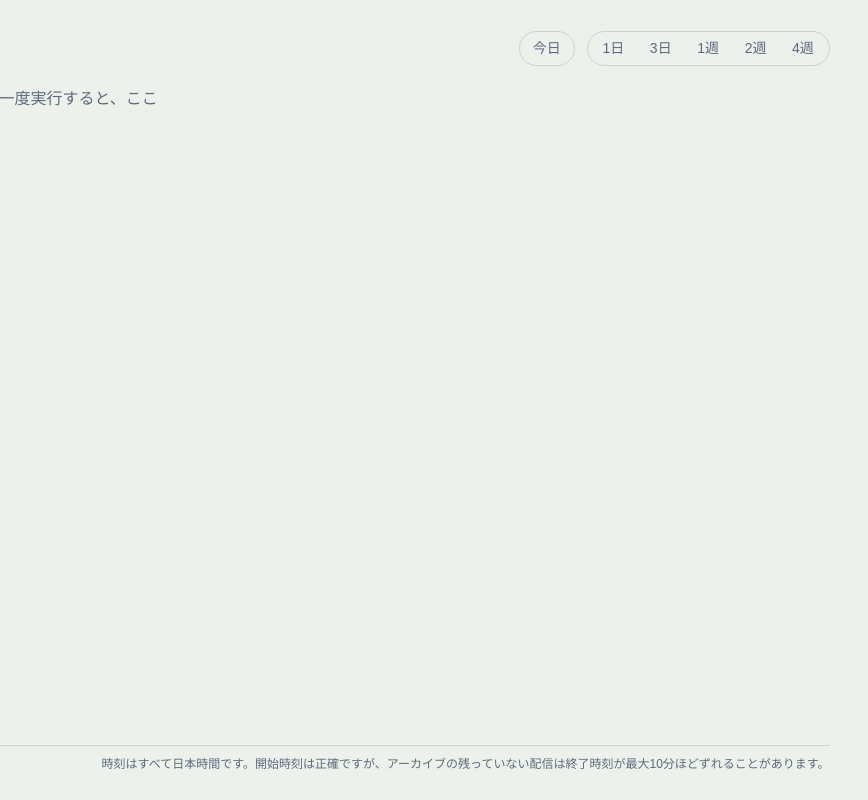
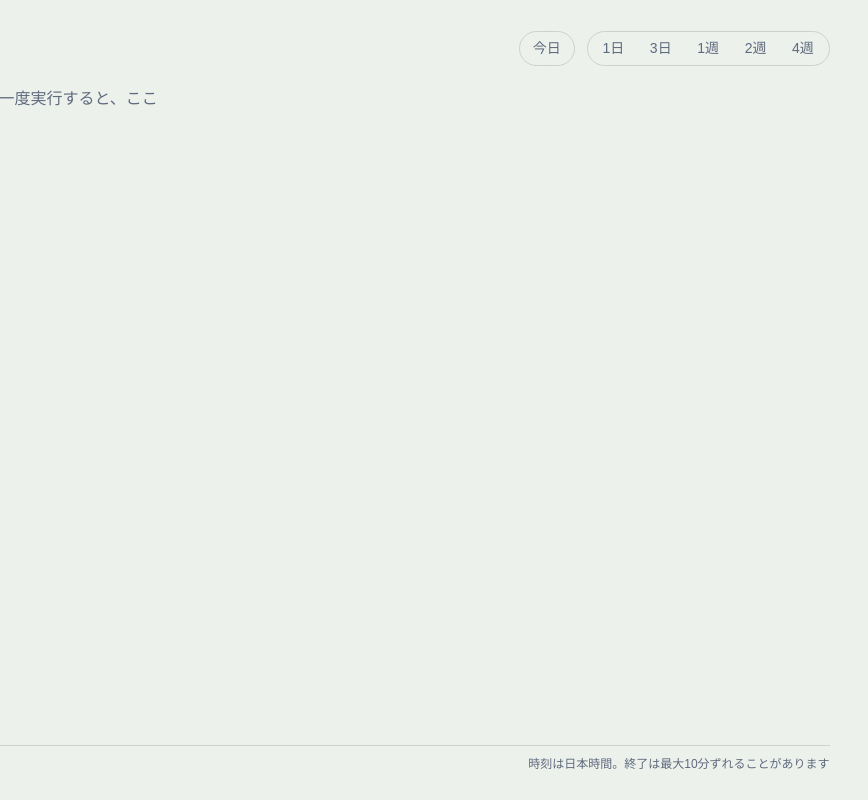
Before and after one commit to kuronekorou39/DRKS-every-watching, a website: page index.html in a window 1280 px wide. Shown: the full height of the page, 412-1280 px from the left. Drawn offline with Linux system fonts and the light colour scheme; no server answers; a web font is replaced by a local one.

Commit message:
フッターの注記を半分以下に縮め、スマホ幅でも1行に収める
Co-Authored-By: Claude Fable 5.1 <noreply@anthropic.com>

```diff
--- a/index.html
+++ b/index.html
@@ -65,7 +65,7 @@
         <span><i class="plat p-youtube">Y</i>YouTube</span>
         <span><i class="plat p-kick">K</i>Kick</span>
       </p>
-      <p>時刻はすべて日本時間です。開始時刻は正確ですが、アーカイブの残っていない配信は終了時刻が最大10分ほどずれることがあります。</p>
+      <p class="note">時刻は日本時間。終了は最大10分ずれることがあります</p>
     </footer>
   </main>
 </body>
--- a/style.css
+++ b/style.css
@@ -331,6 +331,7 @@ a.who-link:hover .name { text-decoration: underline; }
   color: var(--muted);
 }
 .foot a { color: inherit; }
+.foot .note { white-space: nowrap; }
 
 @media (prefers-reduced-motion: reduce) {
   .seg.live, .seg.live::after, .who.live .avatar::before, .who.live .avatar::after, .plat.live { animation: none; }
```
